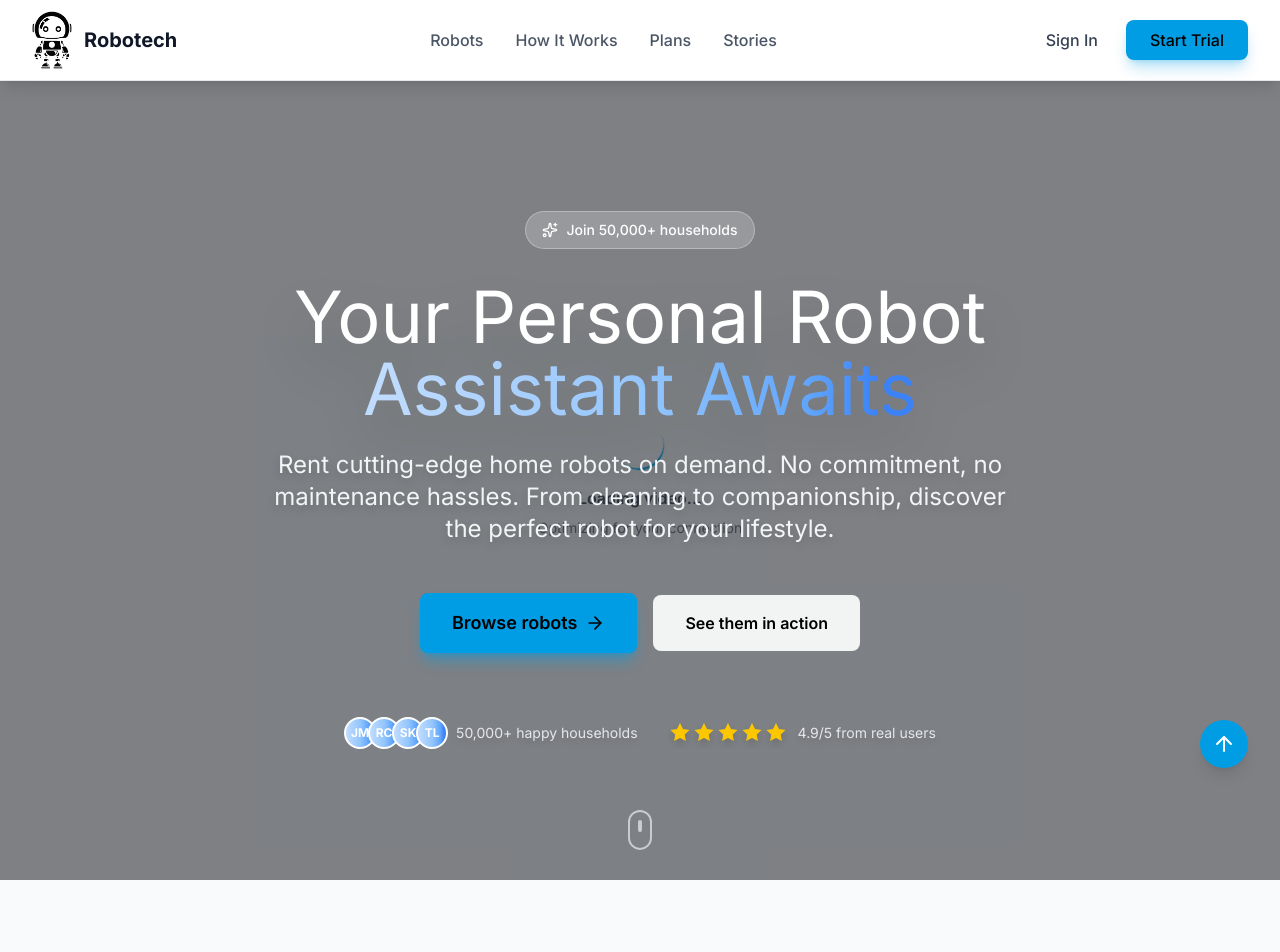
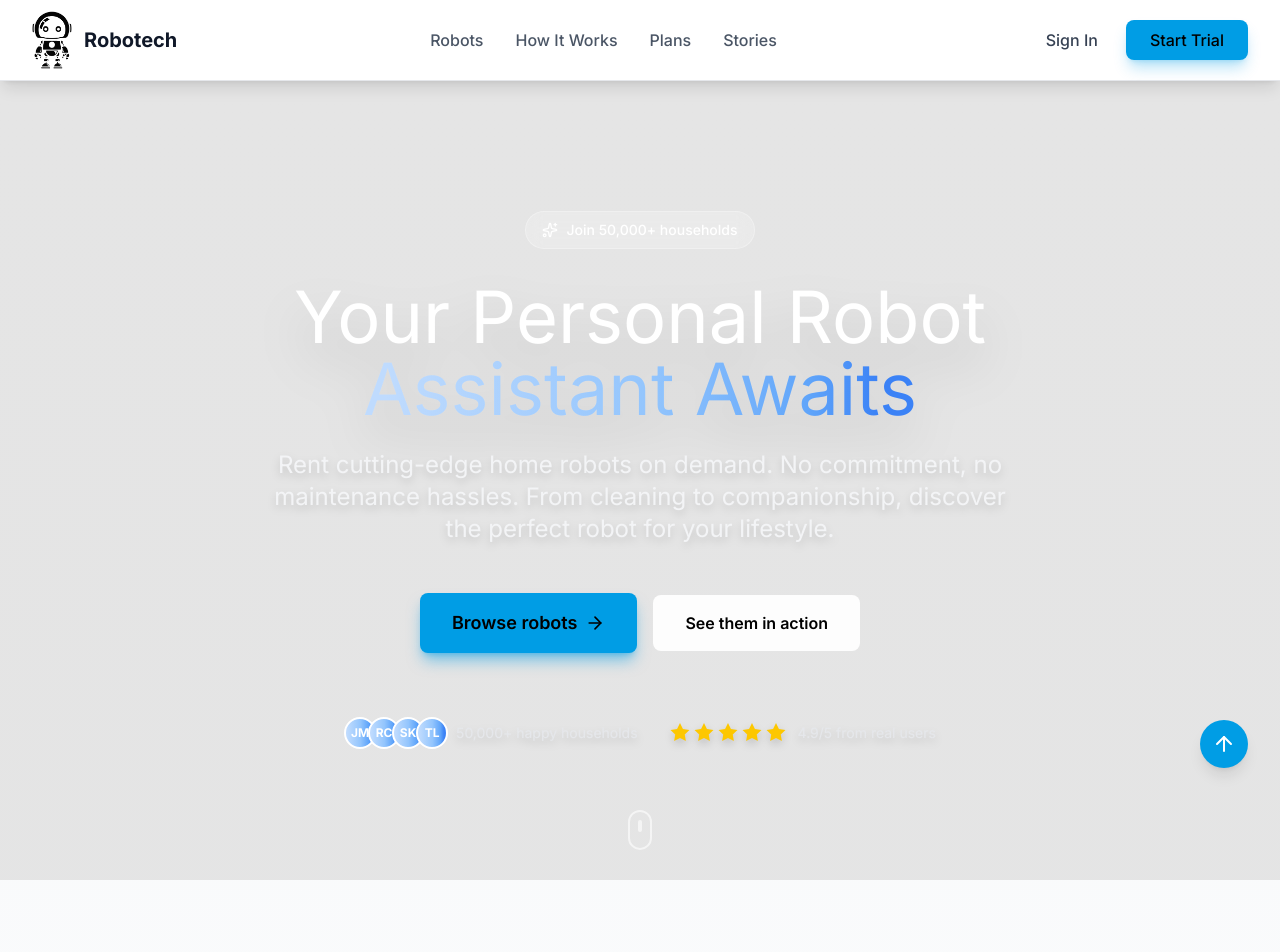
Before and after one commit to rrstoll/robotech-demo, a Next.js app: page / in a window 1280 px wide. Shown: the top 952 px of the page. Built offline with nearby package versions, Linux system fonts and the light colour scheme.

Commit message:
Video opacity tweaks

```diff
--- a/components/Hero.tsx
+++ b/components/Hero.tsx
@@ -136,67 +136,6 @@ const Hero = () => {
     >
       {/* Video Background */}
       <div className="absolute inset-0 z-0">
-        {/* Always visible animated background */}
-        <div className="w-full h-full bg-gradient-to-br from-gray-800 via-gray-700 to-gray-900">
-          {/* Animated geometric shapes */}
-          <motion.div
-            className="absolute top-1/4 left-1/4 w-64 h-64 bg-white/20 rounded-full blur-3xl"
-            animate={{
-              scale: [1, 1.2, 1],
-              opacity: [0.3, 0.6, 0.3],
-            }}
-            transition={{
-              duration: 4,
-              repeat: Infinity,
-              ease: "easeInOut",
-            }}
-          />
-          <motion.div
-            className="absolute top-3/4 right-1/4 w-48 h-48 bg-white/20 rounded-full blur-2xl"
-            animate={{
-              scale: [1.2, 1, 1.2],
-              opacity: [0.6, 0.3, 0.6],
-            }}
-            transition={{
-              duration: 3,
-              repeat: Infinity,
-              ease: "easeInOut",
-              delay: 1,
-            }}
-          />
-          <motion.div
-            className="absolute bottom-1/4 left-1/3 w-32 h-32 bg-white/20 rounded-full blur-xl"
-            animate={{
-              scale: [1, 1.3, 1],
-              opacity: [0.4, 0.7, 0.4],
-            }}
-            transition={{
-              duration: 5,
-              repeat: Infinity,
-              ease: "easeInOut",
-              delay: 2,
-            }}
-          />
-        </div>
-
-        {/* Video loading indicator */}
-        <div
-          className={`absolute inset-0 w-full h-full bg-gray-300 transition-opacity duration-1000 ${
-            isVideo1Loaded ? 'opacity-0' : 'opacity-100'
-          }`}
-        >
-          <div className="absolute inset-0 flex items-center justify-center">
-            <div className="text-center">
-              <div className="animate-spin rounded-full h-12 w-12 border-b-2 border-primary-600 mx-auto mb-4"></div>
-              <div className="text-gray-600 font-semibold">
-                Loading video...
-              </div>
-              <div className="text-sm text-gray-500 mt-2">
-                Optimizing for your connection
-              </div>
-            </div>
-          </div>
-        </div>
 
         {/* Video 1 - Full Screen */}
         <video
@@ -207,7 +146,7 @@ const Hero = () => {
           poster="/stills/demo-still.webp"
           className="absolute inset-0 w-full h-full object-cover"
           style={{
-            opacity: currentVideo === 1 && isVideo1Loaded && !isTransitioning ? 0.5 : 0,
+            opacity: currentVideo === 1 && isVideo1Loaded && !isTransitioning ? 0.8 : 0,
             transition: prefersReducedMotion ? 'none' : 'opacity 0.3s ease-in-out',
             zIndex: 1
           }}
@@ -237,7 +176,7 @@ const Hero = () => {
           poster="/stills/demo-still-2.webp"
           className="absolute inset-0 w-full h-full object-cover"
           style={{
-            opacity: currentVideo === 2 && isVideo2Loaded && !isTransitioning ? 0.5 : 0,
+            opacity: currentVideo === 2 && isVideo2Loaded && !isTransitioning ? 0.8 : 0,
             transition: prefersReducedMotion ? 'none' : 'opacity 0.3s ease-in-out',
             zIndex: 1
           }}
@@ -267,7 +206,7 @@ const Hero = () => {
           poster="/stills/demo-still-3.webp"
           className="absolute inset-0 w-full h-full object-cover"
           style={{
-            opacity: currentVideo === 3 && isVideo3Loaded && !isTransitioning ? 0.5 : 0,
+            opacity: currentVideo === 3 && isVideo3Loaded && !isTransitioning ? 0.8 : 0,
             transition: prefersReducedMotion ? 'none' : 'opacity 0.3s ease-in-out',
             zIndex: 1
           }}
@@ -289,46 +228,7 @@ const Hero = () => {
         </video>
 
         {/* Video overlay for better text readability */}
-        <div className="absolute inset-0 bg-black/40" />
-      </div>
-
-      {/* Background elements */}
-      <div className="absolute inset-0 -z-10 opacity-30">
-        <motion.div
-          variants={floatingVariants}
-          initial="initial"
-          animate="animate"
-          transition={{
-            duration: 6,
-            repeat: Infinity,
-            ease: "easeInOut",
-          }}
-          className="absolute top-20 left-10 w-72 h-72 bg-cyan-200 rounded-full mix-blend-multiply filter blur-xl opacity-70"
-        />
-        <motion.div
-          variants={floatingVariants}
-          initial="initial"
-          animate="animate"
-          transition={{
-            duration: 6,
-            repeat: Infinity,
-            ease: "easeInOut",
-            delay: 2,
-          }}
-          className="absolute top-40 right-10 w-72 h-72 bg-blue-200 rounded-full mix-blend-multiply filter blur-xl opacity-70"
-        />
-        <motion.div
-          variants={floatingVariants}
-          initial="initial"
-          animate="animate"
-          transition={{
-            duration: 6,
-            repeat: Infinity,
-            ease: "easeInOut",
-            delay: 4,
-          }}
-          className="absolute -bottom-8 left-1/2 w-72 h-72 bg-indigo-200 rounded-full mix-blend-multiply filter blur-xl opacity-70"
-        />
+        <div className="absolute inset-0 bg-black/10" />
       </div>
 
       {/* Content */}
@@ -341,7 +241,7 @@ const Hero = () => {
         {/* Badge */}
         <motion.div
           variants={itemVariants}
-          transition={{ duration: 0.5, ease: "easeOut" }}
+          transition={{ duration: 0.8, ease: "easeOut" }}
           className="mb-8 inline-flex"
         >
           <span className="inline-flex items-center gap-2 px-4 py-2 rounded-full bg-white/20 backdrop-blur-sm text-white text-sm font-medium border border-white/30">
@@ -353,7 +253,7 @@ const Hero = () => {
         {/* Headline */}
         <motion.h1
           variants={itemVariants}
-          transition={{ duration: 0.5, ease: "easeOut" }}
+          transition={{ duration: 0.8, ease: "easeOut" }}
           className="text-5xl sm:text-6xl lg:text-7xl font-semi text-white mb-6 drop-shadow-2xl"
         >
           Your Personal Robot<br />
@@ -365,7 +265,7 @@ const Hero = () => {
         {/* Subheadline */}
         <motion.p
           variants={itemVariants}
-          transition={{ duration: 0.5, ease: "easeOut" }}
+          transition={{ duration: 0.8, ease: "easeOut" }}
           className="text-xl sm:text-2xl text-gray-100 mb-12 max-w-3xl mx-auto drop-shadow-lg"
         >
           Rent cutting-edge home robots on demand. No commitment, no maintenance
@@ -376,7 +276,7 @@ const Hero = () => {
                {/* CTA Buttons */}
                <motion.div
                  variants={itemVariants}
-                 transition={{ duration: 0.5, ease: "easeOut" }}
+                 transition={{ duration: 0.8, ease: "easeOut" }}
                  className="flex flex-col sm:flex-row gap-4 justify-center items-center mb-16"
                >
                  <motion.button
@@ -414,7 +314,7 @@ const Hero = () => {
         {/* Social proof */}
         <motion.div
           variants={itemVariants}
-          transition={{ duration: 0.5, ease: "easeOut" }}
+          transition={{ duration: 0.8, ease: "easeOut" }}
           className="flex flex-col sm:flex-row items-center justify-center gap-8 text-sm text-gray-200"
         >
           <div className="flex items-center gap-2">
@@ -452,7 +352,7 @@ const Hero = () => {
       <motion.div
         initial={{ opacity: 0, y: -20 }}
         animate={{ opacity: 1, y: 0 }}
-        transition={{ delay: 1.5, duration: 0.5 }}
+        transition={{ delay: 1.5, duration: 0.8 }}
         className="absolute bottom-10 left-1/2 -translate-x-1/2"
       >
         <motion.div
```
